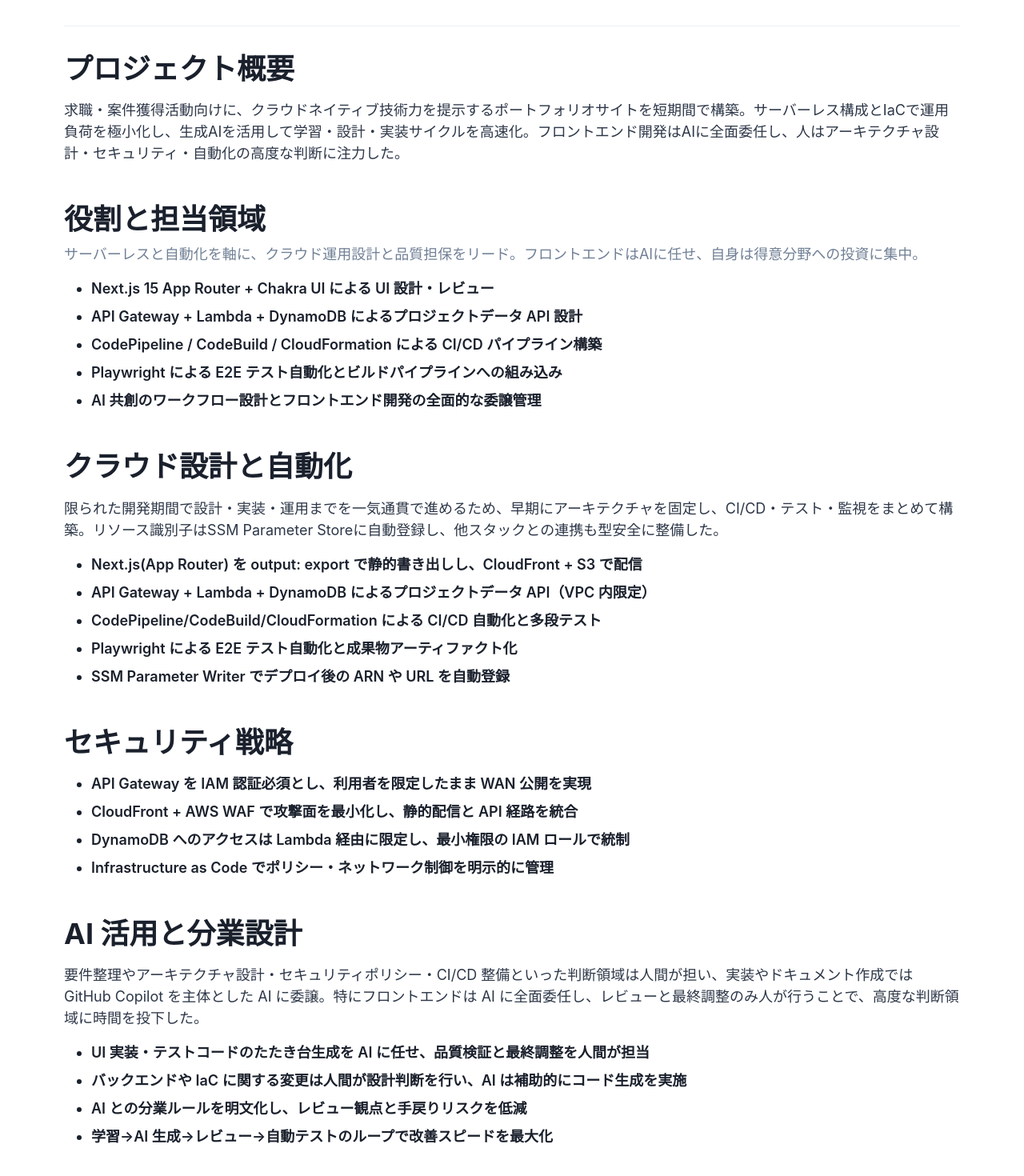
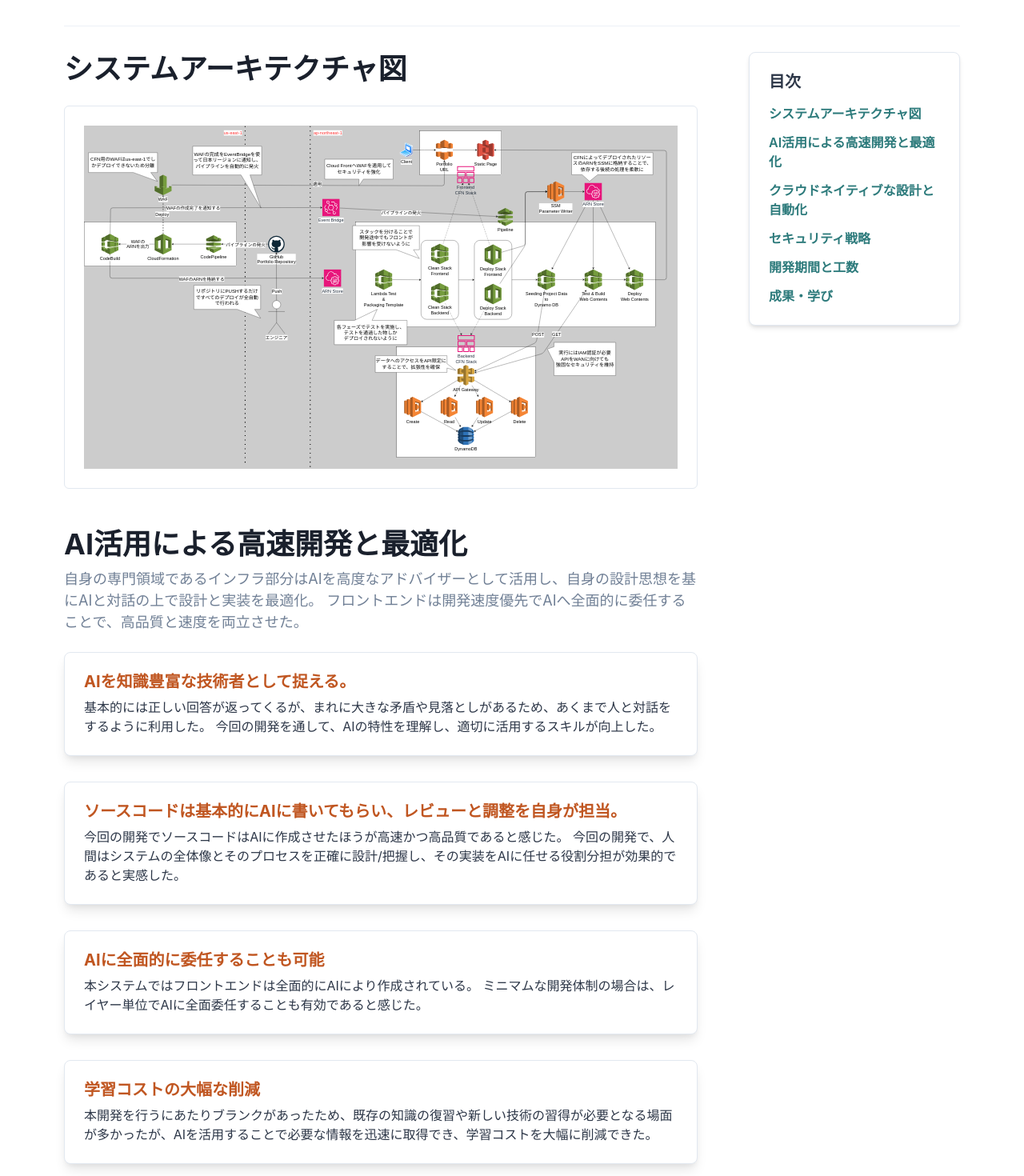
Before and after one commit to GitShou/portfolio, a Next.js app in the folder frontend/: page /projects/1 in a window 1280 px wide. Shown: the part 360-1830 px from the top of the page at 80% size. Built offline with nearby package versions, Linux system fonts and the light colour scheme; data requests are answered from the project's data file.

Commit message:
コンテンツ内容を修正

```diff
--- a/frontend/mocks/projects.json
+++ b/frontend/mocks/projects.json
@@ -3,7 +3,7 @@
     {
       "id": 1,
       "title": "技術ポートフォリオ Web サイト構築",
-      "summary": "Next.js(App Router) + Chakra UI で実装した技術ポートフォリオ。Lambda/API Gateway/DynamoDB を用いたサーバレス API と連携し、CI/CD・IaC を含むエンドツーエンドの仕組みを整備。",
+      "summary": "自身のAWSに関する知見や技術を表現するためのポートフォリオ。\nサーバーレスと自動化を最大のテーマとし、それを実現するための技術スタックを採用。\n短期間でより良いものを実現するために、AIを活用して設計・実装を高速化。",
       "techStack": [
         {
           "name": "Next.js",
@@ -47,53 +47,70 @@
         "role": "フルスタックエンジニア / アーキテクト / クラウドネイティブ開発者",
         "sections": [
           {
-            "heading": "プロジェクト概要",
-            "body": "求職・案件獲得活動向けに、クラウドネイティブ技術力を提示するポートフォリオサイトを短期間で構築。サーバーレス構成とIaCで運用負荷を極小化し、生成AIを活用して学習・設計・実装サイクルを高速化。フロントエンド開発はAIに全面委任し、人はアーキテクチャ設計・セキュリティ・自動化の高度な判断に注力した。"
+            "heading": "システムアーキテクチャ図",
+            "image": "/img/portfolio-architecture.svg"
           },
           {
-            "heading": "役割と担当領域",
-            "summary": "サーバーレスと自動化を軸に、クラウド運用設計と品質担保をリード。フロントエンドはAIに任せ、自身は得意分野への投資に集中。",
-            "list": [
-              "Next.js 15 App Router + Chakra UI による UI 設計・レビュー",
-              "API Gateway + Lambda + DynamoDB によるプロジェクトデータ API 設計",
-              "CodePipeline / CodeBuild / CloudFormation による CI/CD パイプライン構築",
-              "Playwright による E2E テスト自動化とビルドパイプラインへの組み込み",
-              "AI 共創のワークフロー設計とフロントエンド開発の全面的な委譲管理"
+            "heading": "AI活用による高速開発と最適化",
+            "summary": "自身の専門領域であるインフラ部分はAIを高度なアドバイザーとして活用し、自身の設計思想を基にAIと対話の上で設計と実装を最適化。\nフロントエンドは開発速度優先でAIへ全面的に委任することで、高品質と速度を両立させた。",
+            "more": [
+              {
+                "title": "AIを知識豊富な技術者として捉える。",
+                "description": "基本的には正しい回答が返ってくるが、まれに大きな矛盾や見落としがあるため、あくまで人と対話をするように利用した。\n今回の開発を通して、AIの特性を理解し、適切に活用するスキルが向上した。"
+              },
+              {
+                "title": "ソースコードは基本的にAIに書いてもらい、レビューと調整を自身が担当。",
+                "description": "今回の開発でソースコードはAIに作成させたほうが高速かつ高品質であると感じた。\n今回の開発で、人間はシステムの全体像とそのプロセスを正確に設計/把握し、その実装をAIに任せる役割分担が効果的であると実感した。"
+              },
+              {
+                "title": "AIに全面的に委任することも可能",
+                "description": "本システムではフロントエンドは全面的にAIにより作成されている。\nミニマムな開発体制の場合は、レイヤー単位でAIに全面委任することも有効であると感じた。"
+              },
+              {
+                "title": "学習コストの大幅な削減",
+                "description": "本開発を行うにあたりブランクがあったため、既存の知識の復習や新しい技術の習得が必要となる場面が多かったが、AIを活用することで必要な情報を迅速に取得でき、学習コストを大幅に削減できた。"
+              }
             ]
           },
           {
-            "heading": "クラウド設計と自動化",
-            "body": "限られた開発期間で設計・実装・運用までを一気通貫で進めるため、早期にアーキテクチャを固定し、CI/CD・テスト・監視をまとめて構築。リソース識別子はSSM Parameter Storeに自動登録し、他スタックとの連携も型安全に整備した。",
-            "list": [
-              "Next.js(App Router) を output: export で静的書き出しし、CloudFront + S3 で配信",
-              "API Gateway + Lambda + DynamoDB によるプロジェクトデータ API（VPC 内限定）",
-              "CodePipeline/CodeBuild/CloudFormation による CI/CD 自動化と多段テスト",
-              "Playwright による E2E テスト自動化と成果物アーティファクト化",
-              "SSM Parameter Writer でデプロイ後の ARN や URL を自動登録"
+            "heading": "クラウドネイティブな設計と自動化",
+            "body": "自身が持つAWSの知識/技術を最大限表現するためにサーバーレスとIaCの徹底と自動化にこだわり抜いた。テストを実施するフェーズも導入し、品質担保と継続的改善が可能になる構造にした。",
+            "more": [
+              {
+                "title": "サーバーレスアーキテクチャの徹底",
+                "description": "AWSのサーバーレスサービスをフル活用することで、インフラ管理の手間を大幅に削減。全面的なコード化も可能となり、迅速な展開と変更が実現できた。"
+              },
+              {
+                "title": "SSM Parameter Store への自動登録",
+                "description": "各リソースが依存するARNやURLをデプロイ後に自動登録する仕組みを導入。\nこれにより、手動での設定ミスを防ぎ、迅速で柔軟な環境構築と更新が可能となった。"
+              },
+              {
+                "title": "レイヤーごとにスタックを分離",
+                "description": "フロントエンド、バックエンドを独立したスタックとして管理。\nこれにより、各レイヤーの変更が他に影響を与えず、開発とデプロイの柔軟性が向上した。"
+              },
+              {
+                "title": "アメリカリージョンとの連携",
+                "description": "Cloudfrontに適用するWAFのデプロイはアメリカリージョン限定でったため、リージョンを跨いだ自動化を実現した。"
+              },
+              {
+                "title": "コンテンツを容易に改善できるように設計",
+                "description": "フロントエンドはAIに一任しているが、コンテンツの中身を自身で容易に変更できるようにデータとして分離してDynamoDBへ保存し、フロントエンドはそのデータをもとにビルドすることで、柔軟な改善を可能にしている。"
+              }
             ]
           },
           {
             "heading": "セキュリティ戦略",
-            "list": [
-              "API Gateway を IAM 認証必須とし、利用者を限定したまま WAN 公開を実現",
-              "CloudFront + AWS WAF で攻撃面を最小化し、静的配信と API 経路を統合",
-              "DynamoDB へのアクセスは Lambda 経由に限定し、最小権限の IAM ロールで統制",
-              "Infrastructure as Code でポリシー・ネットワーク制御を明示的に管理"
+            "body": "本プロジェクトではWANとAWSローカルの境界部分のセキュリティを強く意識することとした。",
+            "more": [
+              {
+                "title": "WANへ向いているリソースを最適化",
+                "description": "本システムではCloudfrontとAPI GatewayのみがWANへ向いている。序盤の設計ではAPIもVPC内にデプロイし最小限とするつもりであったが、AIと対話をする中で今後の拡張性なども考慮し、WAN向けに配置する設計へと変更した。"
+              },
+              {
+                "title": "セキュリティ対策",
+                "description": "コンテンツの配信はCloudFront経由とし、WAFを適用することで攻撃面を最小化。また、API GatewayはIAM認証を適用し、正当なクライアントからの呼び出しのみを許可する設計とした。"
+              }
             ]
-          },
-          {
-            "heading": "AI 活用と分業設計",
-            "body": "要件整理やアーキテクチャ設計・セキュリティポリシー・CI/CD 整備といった判断領域は人間が担い、実装やドキュメント作成では GitHub Copilot を主体とした AI に委譲。特にフロントエンドは AI に全面委任し、レビューと最終調整のみ人が行うことで、高度な判断領域に時間を投下した。",
-            "list": [
-              "UI 実装・テストコードのたたき台生成を AI に任せ、品質検証と最終調整を人間が担当",
-              "バックエンドや IaC に関する変更は人間が設計判断を行い、AI は補助的にコード生成を実施",
-              "AI との分業ルールを明文化し、レビュー観点と手戻りリスクを低減",
-              "学習→AI 生成→レビュー→自動テストのループで改善スピードを最大化"
-            ]
-          },
-          {
-            "heading": "システムアーキテクチャ図",
-            "image": "/img/portfolio-architecture.svg"
           },
           {
             "heading": "開発期間と工数",
@@ -106,22 +123,12 @@
           {
             "heading": "成果・学び",
             "list": [
+              "改めて、開発の楽しさを実感できた",
               "フロント/バック/CI/CD を横断したフルスタックな設計力の可視化",
               "Next.js 15 の最新仕様 (app, static export, eslint 連携) へのキャッチアップ",
               "CI 上でのブラウザ自動テスト導入による品質担保体制の整備",
               "IaC を通じた再現性の高いクラウド環境構築",
               "AI に任せる領域と人間が担う領域の境界を明確化し、短期間での成果最大化"
-            ],
-            "body": "ポートフォリオ公開後は、CloudFront からの配信確認や CodePipeline での自動更新がスムーズに実行できるようになり、セキュアかつ自動化された運用基盤を維持しながら継続的な改善・機能追加を推進。",
-            "more": [
-              {
-                "title": "Playwright テストの CI 組み込み",
-                "description": "CodeBuild でのブラウザ自動テスト実行と結果アーティファクト化を行い、静的サイトのリグレッションを検知できる仕組みを導入。"
-              },
-              {
-                "title": "API 前提のデータ取得フロー",
-                "description": "本番は API 経由のみ許可し、ローカルではモック API を利用できる設計とすることで、現実の運用に近い開発体験を実現。"
-              }
             ]
           }
         ]
--- a/frontend/src/app/projects/[id]/page.tsx
+++ b/frontend/src/app/projects/[id]/page.tsx
@@ -12,7 +12,9 @@ import {
   Divider,
   UnorderedList,
   ListItem,
-  Link
+  Link,
+  Grid,
+  GridItem
 } from "@chakra-ui/react";
 import { fetchProjectById, fetchProjects } from "@/lib/projects/api";
 import { Project } from "@/lib/projects/types";
@@ -35,6 +37,19 @@ export default async function ProjectDetailPage(props: any) {
   const project: Project | null = await fetchProjectById(id);
   if (!project || !project.detail) return notFound();
   const { sections, role, pdf } = project.detail;
+
+  const sectionEntries = sections.map((section, index) => {
+    const heading = section.heading ?? section.title ?? null;
+    const anchorId = `section-${index + 1}`;
+    return {
+      section,
+      heading,
+      anchorId,
+      displayLabel: heading ?? `セクション ${index + 1}`
+    };
+  });
+
+  const tocItems = sectionEntries.filter((entry) => entry.heading);
 
   const renderBody = (body?: string) => {
     if (!body) return null;
@@ -87,14 +102,19 @@ export default async function ProjectDetailPage(props: any) {
       </VStack>
 
       <Divider mb={8} />
+      <Grid templateColumns={{ base: "1fr", lg: "3fr 1fr" }} gap={{ base: 12, lg: 16 }} alignItems="start">
+        <GridItem>
           <VStack spacing={12} align="stretch">
-        {sections.map((section, index) => {
-          const sectionHeading = section.heading ?? section.title;
-          return (
-            <Box key={`${sectionHeading ?? "section"}-${index}`}>
-              {sectionHeading && (
+            {sectionEntries.map(({ section, heading, anchorId, displayLabel }, index) => (
+              <Box key={`${anchorId}-${index}`} id={anchorId} scrollMarginTop={{ base: 20, md: 28 }}>
+                {heading && (
                   <Heading as="h2" size="xl" mb={section.summary ? 2 : 4}>
-                  {sectionHeading}
+                    {heading}
+                  </Heading>
+                )}
+                {!heading && (
+                  <Heading as="h2" size="xl" mb={section.summary ? 2 : 4}>
+                    {displayLabel}
                   </Heading>
                 )}
                 {section.summary && (
@@ -114,7 +134,11 @@ export default async function ProjectDetailPage(props: any) {
                 )}
                 {section.details && section.details.length > 0 && (
                   <SimpleGrid
-                columns={{ base: 1, md: Math.min(section.details.length, 2), lg: Math.min(section.details.length, 3) }}
+                    columns={{
+                      base: 1,
+                      md: Math.min(section.details.length, 2),
+                      lg: Math.min(section.details.length, 3)
+                    }}
                     spacing={6}
                     mt={6}
                   >
@@ -131,7 +155,12 @@ export default async function ProjectDetailPage(props: any) {
                 {section.image && (
                   <Box mt={6}>
                     <Box border="1px solid" borderColor="gray.200" p={6} borderRadius="md" bg="white">
-                  <Image src={section.image} alt={section.heading ?? "section image"} objectFit="contain" mx="auto" />
+                      <Image
+                        src={section.image}
+                        alt={section.heading ?? section.title ?? "section image"}
+                        objectFit="contain"
+                        mx="auto"
+                      />
                     </Box>
                     {section.imgURL && (
                       <Link href={section.imgURL} isExternal color="teal.500" mt={3} display="inline-block">
@@ -153,9 +182,26 @@ export default async function ProjectDetailPage(props: any) {
                   </VStack>
                 )}
               </Box>
-          );
-        })}
+            ))}
           </VStack>
+        </GridItem>
+        {tocItems.length > 0 && (
+          <GridItem display={{ base: "none", lg: "block" }}>
+            <Box position="sticky" top="120px" borderWidth="1px" borderRadius="lg" p={6} bg="white" shadow="md">
+              <Heading as="h3" size="md" mb={4} color="gray.700">
+                目次
+              </Heading>
+              <VStack align="stretch" spacing={3}>
+                {tocItems.map(({ anchorId, displayLabel }) => (
+                  <Link key={anchorId} href={`#${anchorId}`} color="teal.600" fontWeight="semibold">
+                    {displayLabel}
+                  </Link>
+                ))}
+              </VStack>
+            </Box>
+          </GridItem>
+        )}
+      </Grid>
     </Container>
   );
 }
```
Also changed, not shown: frontend/public/img/portfolio-architecture.svg, 2 other files (tests, documents, lock files or other folders). Lines whose indentation alone changed are shown as unchanged.
